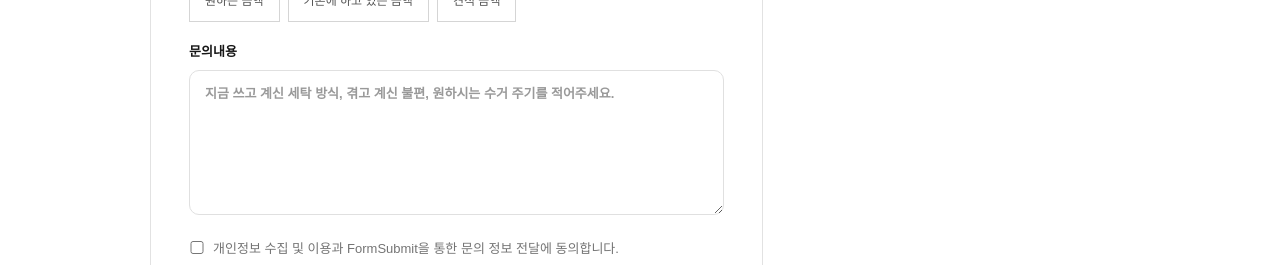
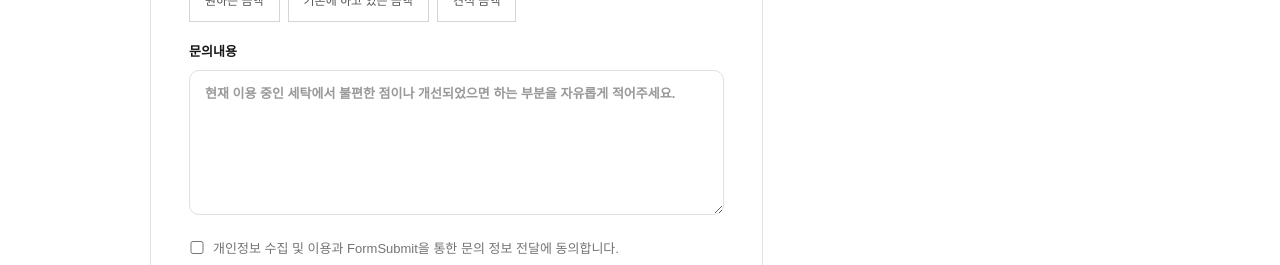
Before and after one commit to choseongjib90-tech/Wen, a Next.js app: page /contact in a window 1280 px wide. Shown: the part 1361-1626 px from the top of the page. Built offline with nearby package versions, Linux system fonts and the light colour scheme.

Commit message:
Update contact inquiry placeholder text

```diff
--- a/app/contact/page.tsx
+++ b/app/contact/page.tsx
@@ -30,7 +30,7 @@ export default function Contact(){
       <fieldset><legend>어떤 세탁물을 맡기시나요? (복수 선택 가능)</legend><div className="item-buttons">{items.map(x=><button type="button" className={selected.includes(x)?'active':''} key={x} onClick={()=>setSelected(v=>v.includes(x)?v.filter(y=>y!==x):[...v,x])}>{x}</button>)}</div></fieldset>
       <fieldset><legend>이용횟수 (선택)</legend><div className="item-buttons">{usageCounts.map(x=><button type="button" className={usageCount===x?'active':''} key={x} onClick={()=>setUsageCount(v=>v===x?'':x)}>{x}</button>)}</div></fieldset>
       <fieldset><legend>금액 (선택)</legend><div className="item-buttons">{priceTypes.map(x=><button type="button" className={priceType===x?'active':''} key={x} onClick={()=>setPriceType(v=>v===x?'':x)}>{x}</button>)}</div>{priceType==='원하는 금액'&&<label style={{display:'block',marginTop:'16px'}}>원하는 금액<input name="desiredPrice" inputMode="numeric" placeholder="예: 월 300,000원"/></label>}{priceType==='기존에 하고 있는 금액'&&<label style={{display:'block',marginTop:'16px'}}>현재 이용 중인 금액<input name="currentPrice" inputMode="numeric" placeholder="예: 월 250,000원"/></label>}</fieldset>
-      <label>문의내용<textarea name="message" rows={6} placeholder="지금 쓰고 계신 세탁 방식, 겪고 계신 불편, 원하시는 수거 주기를 적어주세요."/></label><label className="agree"><input type="checkbox" required/> 개인정보 수집 및 이용과 FormSubmit을 통한 문의 정보 전달에 동의합니다.</label><button className="submit-btn" type="submit" disabled={status==='sending'}>{status==='sending'?'전송 중...':'문의 보내기'}</button>{status==='success'&&<p className="form-status success" role="status">문의가 접수되었습니다. 15분 이내로 대표자가 직접 연락 드리겠습니다.</p>}{status==='error'&&<p className="form-status error" role="alert">메일 전송에 실패했습니다. 잠시 후 다시 시도해 주세요.</p>}
+      <label>문의내용<textarea name="message" rows={6} placeholder="현재 이용 중인 세탁에서 불편한 점이나 개선되었으면 하는 부분을 자유롭게 적어주세요."/></label><label className="agree"><input type="checkbox" required/> 개인정보 수집 및 이용과 FormSubmit을 통한 문의 정보 전달에 동의합니다.</label><button className="submit-btn" type="submit" disabled={status==='sending'}>{status==='sending'?'전송 중...':'문의 보내기'}</button>{status==='success'&&<p className="form-status success" role="status">문의가 접수되었습니다. 15분 이내로 대표자가 직접 연락 드리겠습니다.</p>}{status==='error'&&<p className="form-status error" role="alert">메일 전송에 실패했습니다. 잠시 후 다시 시도해 주세요.</p>}
     </form><aside className="contact-aside"><div><small>바로 연락하기</small><a href="tel:01035550517">☎　010-3555-0517</a><p>⌖　경기도 용인시 처인구 모현읍 외개일로 37<br/>　　(직영 세탁 공장)</p><span>사업자등록번호 877-31-01664</span></div><div><small>먼저 둘러보기</small><a href="https://blog.naver.com/house_90" target="_blank" rel="noopener noreferrer">· 공식 블로그 세탁 기록</a></div><p>지점이 여러 곳이거나 <strong>기업 · 연수원처럼 대량</strong>이신 경우, 문의 내용에 지점 수와 품목을 함께 적어주시면 한 번에 안내해 드립니다.</p></aside></section>
     <footer className="contact-footer"><div className="legal wrap"><span>상호 조세탁연구소　|　대표자: 조성집　|　사업자등록번호: 877-31-01664</span><span>ⓒ 조세탁연구소. All rights reserved.</span></div></footer><div className="floating"><a href="https://bit.ly/4vHlBz0" target="_blank" rel="noopener noreferrer" aria-label="조세탁연구소 카카오톡 문의" style={{order:-2,width:'156px',height:'44px',borderRadius:'999px',background:'#FEE500',color:'#191919',fontSize:'13px',fontWeight:700,display:'flex',gap:'8px',padding:'0 16px'}}><span aria-hidden="true">💬</span><span>카카오톡 문의하기</span></a><a href="https://blog.naver.com/house_90" target="_blank" rel="noopener noreferrer" aria-label="조세탁연구소 네이버 블로그">N</a><a href="https://www.youtube.com/channel/UCeeyW2Jew63mU9BHacpsu4A" target="_blank" rel="noopener noreferrer" aria-label="조세탁연구소 유튜브" style={{order:-1,width:'44px',height:'44px',borderRadius:'50%'}}><svg width="24" height="24" viewBox="0 0 24 24" aria-hidden="true"><path fill="currentColor" d="M23.5 6.2a3 3 0 0 0-2.1-2.1C19.5 3.6 12 3.6 12 3.6s-7.5 0-9.4.5A3 3 0 0 0 .5 6.2 31 31 0 0 0 0 12a31 31 0 0 0 .5 5.8 3 3 0 0 0 2.1 2.1c1.9.5 9.4.5 9.4.5s7.5 0 9.4-.5a3 3 0 0 0 2.1-2.1A31 31 0 0 0 24 12a31 31 0 0 0-.5-5.8ZM9.6 15.6V8.4L15.8 12l-6.2 3.6Z"/></svg></a><a href="tel:01035550517">☎　010-3555-0517</a></div>
   </main>
```
